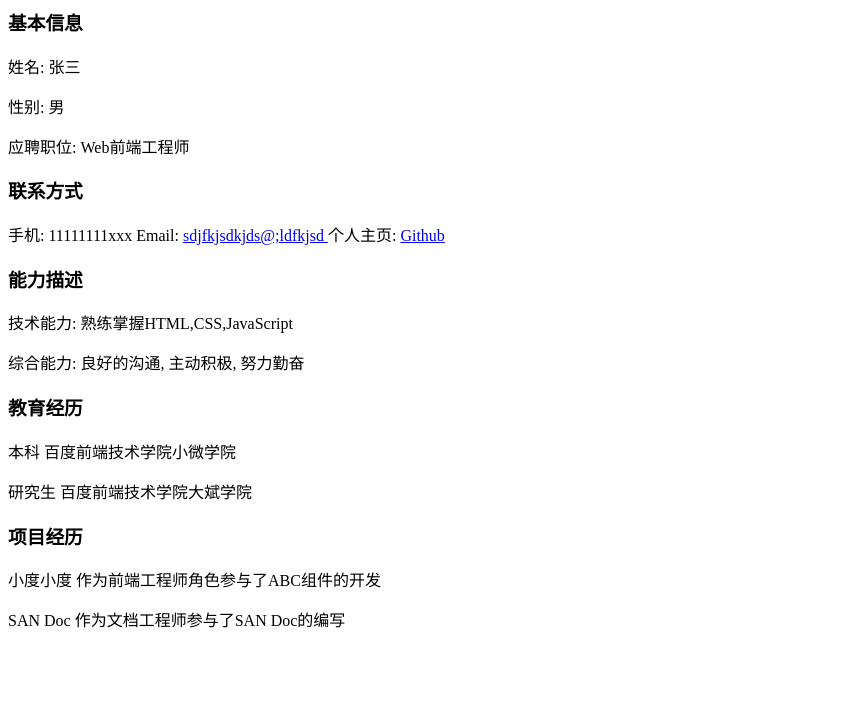
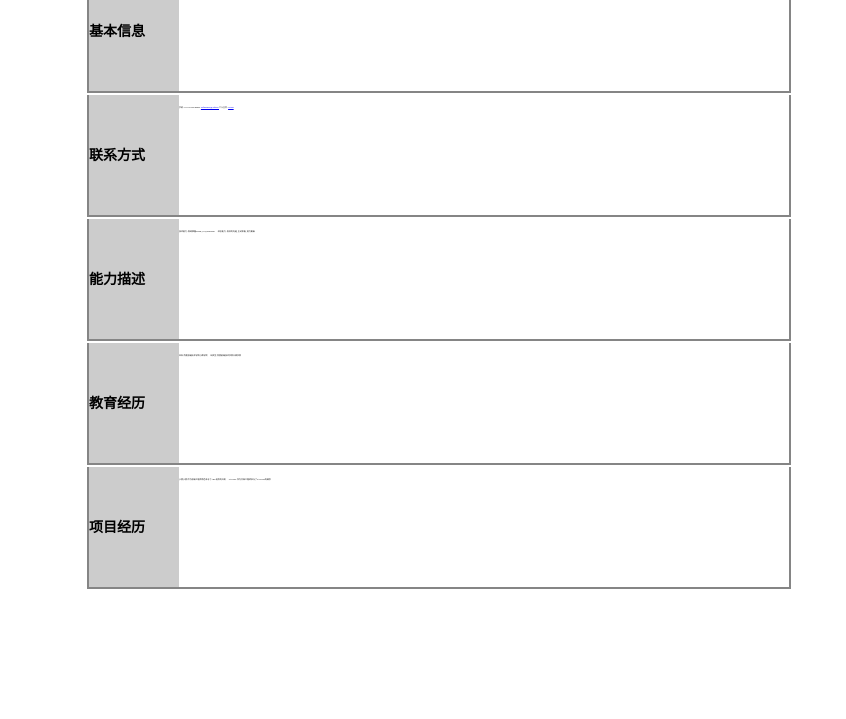
Before and after one commit to thewq123/resume, a plain HTML site: page index.html in a window 1280 px wide. Shown: the part 81-800 px from the top of the page, without its empty margins (0-846 px from the left). Drawn offline with Linux system fonts and the light colour scheme; the site is published under a folder, as on GitHub Pages, so addresses that start at the root find nothing.

Commit message:
Update index.html

```diff
--- a/index.html
+++ b/index.html
@@ -5,9 +5,9 @@
     <meta http-equiv="X-UA-Compatible" content="IE=edge">
     <meta name="viewport" content="width=device-width, initial-scale=1.0">
     <title>Document</title>
-    <link rel="stylesheet" href="/css/style_4.css">
+    <link rel="stylesheet" href="css/style_4.css">
     <!-- <link rel="stylesheet" href="/css/style_5.css"> -->
-    <link rel="stylesheet" href="/css/style_6.css">
+    <link rel="stylesheet" href="css/style_6.css">
 </head>
 <body>
    <div class="resume">
```
